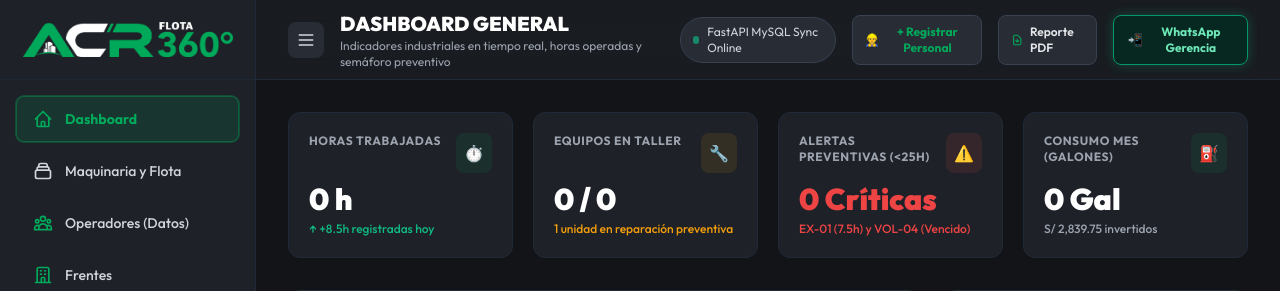
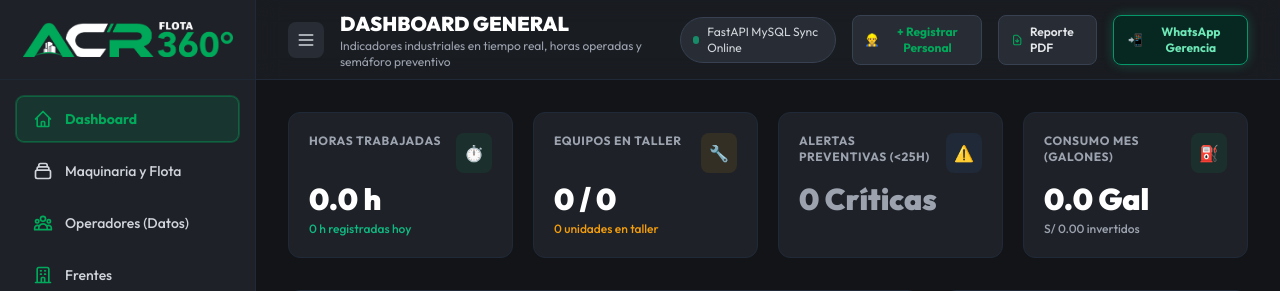
Before and after one commit to victorjvrperu/acr-flota360, a FastAPI app: page / in a window 1280 px wide. Shown: the top 291 px of the page. Run offline with FastAPI, Linux system fonts and the light colour scheme; data that the repository does not hold is empty; some libraries are stand-ins or nearby versions.

Commit message:
fix(dashboard): eliminar textos estaticos en KPIs y sincronizar alertas y consumo en cero

```diff
--- a/app/templates/dashboard_pc.html
+++ b/app/templates/dashboard_pc.html
@@ -152,8 +152,8 @@
               <span class="text-xs font-bold text-gray-400 uppercase tracking-wider">Horas Trabajadas</span>
               <div class="p-2 rounded-lg bg-machinery/10 text-machinery">⏱️</div>
             </div>
-            <div class="text-3xl font-black text-white" id="kpi-horas">4,242.5 h</div>
-            <p class="text-xs text-alertGreen font-medium mt-1">↑ +8.5h registradas hoy</p>
+            <div class="text-3xl font-black text-white" id="kpi-horas">0 h</div>
+            <p class="text-xs text-alertGreen font-medium mt-1" id="kpi-horas-sub">0 h registradas hoy</p>
           </div>
 
           <!-- Equipos en Taller -->
@@ -162,18 +162,18 @@
               <span class="text-xs font-bold text-gray-400 uppercase tracking-wider">Equipos en Taller</span>
               <div class="p-2 rounded-lg bg-alertYellow/10 text-alertYellow">🔧</div>
             </div>
-            <div class="text-3xl font-black text-white" id="kpi-taller">1 / 5</div>
-            <p class="text-xs text-alertYellow font-medium mt-1">1 unidad en reparación preventiva</p>
+            <div class="text-3xl font-black text-white" id="kpi-taller">0 / 0</div>
+            <p class="text-xs text-alertYellow font-medium mt-1" id="kpi-taller-sub">0 unidades en taller</p>
           </div>
 
           <!-- Alertas < 25h de Mantenimiento -->
           <div class="bg-graphite border border-gray-800 rounded-xl p-5 relative overflow-hidden group hover:border-alertRed/50 transition">
             <div class="flex justify-between items-start mb-2">
               <span class="text-xs font-bold text-gray-400 uppercase tracking-wider">Alertas Preventivas (&lt;25h)</span>
-              <div class="p-2 rounded-lg bg-alertRed/10 text-alertRed">⚠️</div>
-            </div>
-            <div class="text-3xl font-black text-alertRed" id="kpi-alertas">2 Críticas</div>
-            <p class="text-xs text-alertRed font-medium mt-1">EX-01 (7.5h) y VOL-04 (Vencido)</p>
+              <div class="p-2 rounded-lg bg-gray-800 text-gray-500" id="kpi-alertas-ico">⚠️</div>
+            </div>
+            <div class="text-3xl font-black text-gray-400" id="kpi-alertas">0 Críticas</div>
+            <p class="text-xs text-alertRed font-medium mt-1 hidden" id="kpi-alertas-sub"></p>
           </div>
 
           <!-- Combustible del Mes -->
@@ -182,8 +182,8 @@
               <span class="text-xs font-bold text-gray-400 uppercase tracking-wider">Consumo Mes (Galones)</span>
               <div class="p-2 rounded-lg bg-machinery/10 text-machinery">⛽</div>
             </div>
-            <div class="text-3xl font-black text-white" id="kpi-combustible">153.5 Gal</div>
-            <p class="text-xs text-gray-400 font-medium mt-1">S/ 2,839.75 invertidos</p>
+            <div class="text-3xl font-black text-white" id="kpi-combustible">0 Gal</div>
+            <p class="text-xs text-gray-400 font-medium mt-1" id="kpi-combustible-sub">S/ 0.00 invertidos</p>
           </div>
         </div>
 
@@ -213,9 +213,9 @@
               <canvas id="chartSemaforo"></canvas>
             </div>
             <div class="grid grid-cols-3 gap-2 text-center text-xs font-bold pt-2 border-t border-gray-800">
-              <div><span class="block text-alertGreen">3</span> Operativos</div>
-              <div><span class="block text-alertYellow">1</span> &lt;25h Próx</div>
-              <div><span class="block text-alertRed">1</span> Vencido</div>
+              <div><span class="block text-alertGreen" id="semaforo-cnt-verde">0</span> Operativos</div>
+              <div><span class="block text-alertYellow" id="semaforo-cnt-amarillo">0</span> &lt;25h Próx</div>
+              <div><span class="block text-alertRed" id="semaforo-cnt-rojo">0</span> Vencido</div>
             </div>
           </div>
         </div>
@@ -2132,10 +2132,58 @@
         const res = await fetch('/api/v1/heavy/dashboard');
         const data = await res.json();
 
-        document.getElementById('kpi-horas').textContent = `${data.horas_totales_trabajadas} h`;
-        document.getElementById('kpi-taller').textContent = `${data.equipos_en_taller} / ${data.total_equipos}`;
-        document.getElementById('kpi-alertas').textContent = `${data.alertas_mantenimiento_25h} Críticas`;
-        document.getElementById('kpi-combustible').textContent = `${data.galones_combustible_mes} Gal`;
+        // 1. Horas Trabajadas
+        document.getElementById('kpi-horas').textContent = `${(data.horas_totales_trabajadas || 0).toLocaleString('es-PE', { minimumFractionDigits: 1, maximumFractionDigits: 1 })} h`;
+        const subHoras = document.getElementById('kpi-horas-sub');
+        if (subHoras) {
+          subHoras.textContent = (data.horas_hoy && data.horas_hoy > 0) ? `↑ +${data.horas_hoy}h registradas hoy` : '0 h registradas hoy';
+        }
+
+        // 2. Equipos en Taller
+        document.getElementById('kpi-taller').textContent = `${data.equipos_en_taller || 0} / ${data.total_equipos || 0}`;
+        const subTaller = document.getElementById('kpi-taller-sub');
+        if (subTaller) {
+          subTaller.textContent = `${data.equipos_en_taller || 0} ${data.equipos_en_taller === 1 ? 'unidad' : 'unidades'} en taller`;
+        }
+
+        // 3. Alertas Preventivas
+        const elAlertas = document.getElementById('kpi-alertas');
+        const subAlertas = document.getElementById('kpi-alertas-sub');
+        const icoAlertas = document.getElementById('kpi-alertas-ico');
+        const numAlertas = data.alertas_mantenimiento_25h || 0;
+
+        if (numAlertas > 0) {
+          elAlertas.textContent = `${numAlertas} Críticas`;
+          elAlertas.className = "text-3xl font-black text-alertRed";
+          if (icoAlertas) icoAlertas.className = "p-2 rounded-lg bg-alertRed/10 text-alertRed";
+          if (subAlertas) {
+            subAlertas.textContent = data.alertas_detalle || `${numAlertas} equipos por vencer`;
+            subAlertas.classList.remove('hidden');
+          }
+        } else {
+          elAlertas.textContent = `0 Críticas`;
+          elAlertas.className = "text-3xl font-black text-gray-400";
+          if (icoAlertas) icoAlertas.className = "p-2 rounded-lg bg-gray-800 text-gray-500";
+          if (subAlertas) {
+            subAlertas.textContent = '';
+            subAlertas.classList.add('hidden');
+          }
+        }
+
+        // 4. Consumo Mes Combustible
+        document.getElementById('kpi-combustible').textContent = `${(data.galones_combustible_mes || 0).toLocaleString('es-PE', { minimumFractionDigits: 1, maximumFractionDigits: 1 })} Gal`;
+        const subComb = document.getElementById('kpi-combustible-sub');
+        if (subComb) {
+          subComb.textContent = `S/ ${(data.costo_combustible_mes || 0).toLocaleString('es-PE', { minimumFractionDigits: 2, maximumFractionDigits: 2 })} invertidos`;
+        }
+
+        // 5. Semáforo desglose
+        const elVerde = document.getElementById('semaforo-cnt-verde');
+        const elAmarillo = document.getElementById('semaforo-cnt-amarillo');
+        const elRojo = document.getElementById('semaforo-cnt-rojo');
+        if (elVerde) elVerde.textContent = (data.semaforo_flota && data.semaforo_flota.verde) || 0;
+        if (elAmarillo) elAmarillo.textContent = (data.semaforo_flota && data.semaforo_flota.amarillo) || 0;
+        if (elRojo) elRojo.textContent = (data.semaforo_flota && data.semaforo_flota.rojo) || 0;
 
         // Render Gráfico Proyectos
         const ctxProyectos = document.getElementById('chartProyectos').getContext('2d');
```
Also changed, not shown: app/services/heavytrack_service.py (+12 -1 lines).
